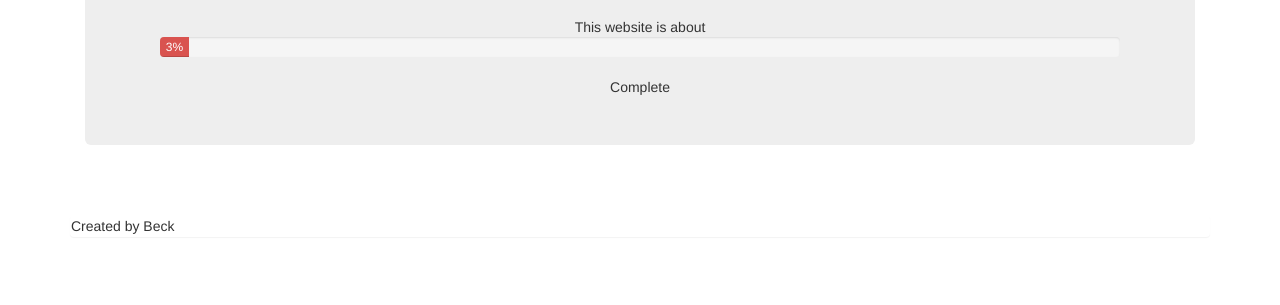
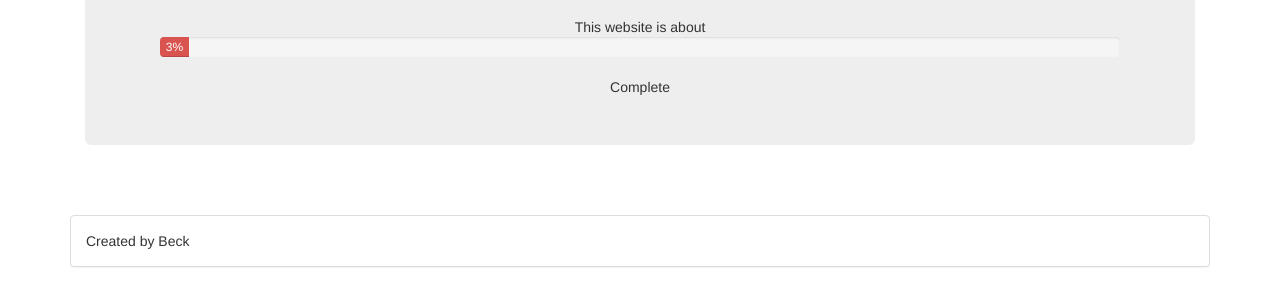
Before and after one commit to beck3k/beck3k.github.io, a plain HTML site: page index.html in a window 1280 px wide. Shown: the part 359-664 px from the top of the page. Drawn offline with nearby package versions, Linux system fonts and the light colour scheme.

Commit message:
Update index.html

```diff
--- a/index.html
+++ b/index.html
@@ -60,8 +60,10 @@
 	</div>
 	<footer>
 		<div class="container">
-			<div class="panel">
-				Created by Beck
+			<div class="panel panel-default">
+				<div class="panel-body">
+					Created by Beck
+				</div>
 			</div>
 		</div>
 	</footer>
```
